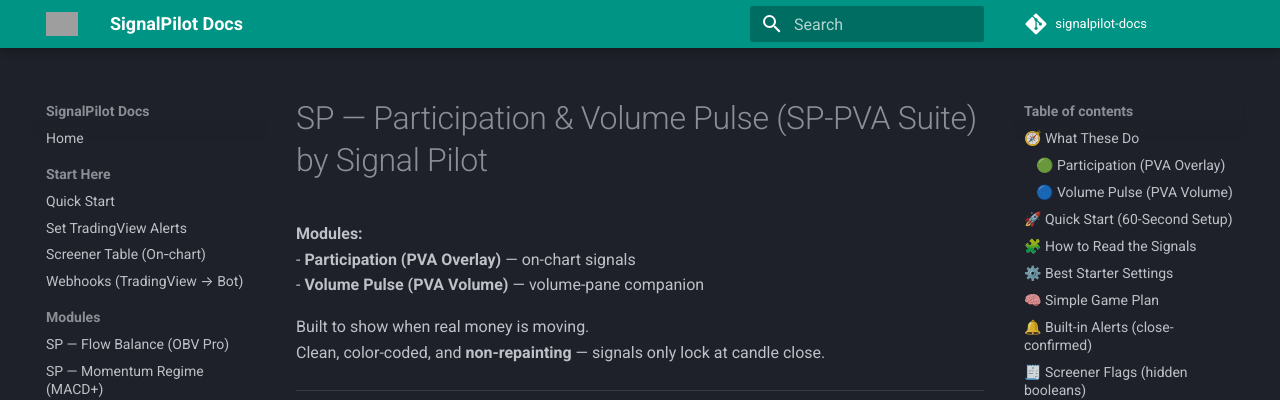
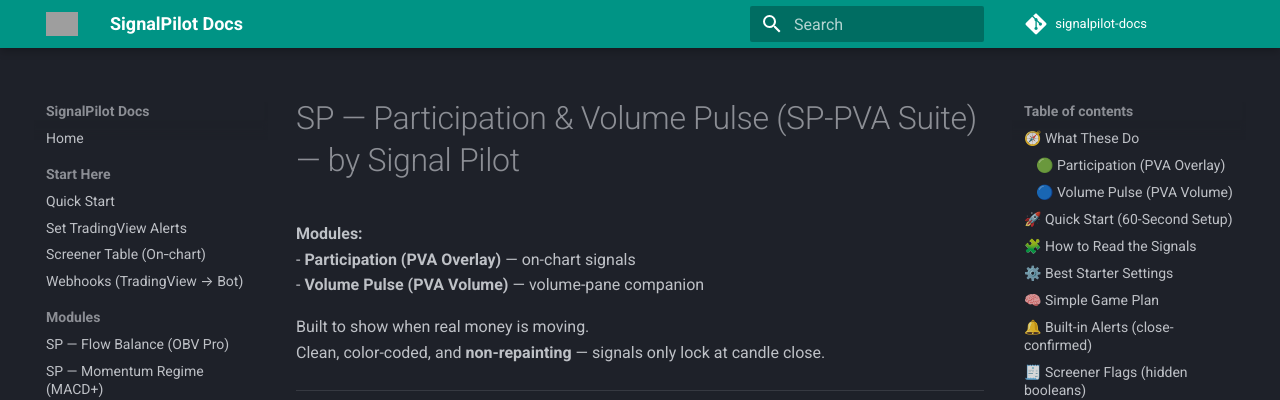
Before and after one commit to Signalpilot/signalpilot-docs, an MkDocs documentation site: the page built from docs/sp-pva-volume.md, in a window 1280 px wide and 900 px high. Shown: the top 400 px of the window. Built offline with MkDocs 1.6.1 and Material for MkDocs 9.7.7, drawn with Linux system fonts in a browser that asks for light colours; comment, search, counter and statistics services are not loaded; grey boxes are pictures that could not be loaded.

```diff
--- a/docs/sp-pva-volume.md
+++ b/docs/sp-pva-volume.md
@@ -1,4 +1,4 @@
-# SP — Participation & Volume Pulse (SP-PVA Suite) by Signal Pilot
+# SP — Participation & Volume Pulse (SP-PVA Suite) — by Signal Pilot
 **Modules:**
 - **Participation (PVA Overlay)** — on-chart signals
 - **Volume Pulse (PVA Volume)** — volume-pane companion
```
